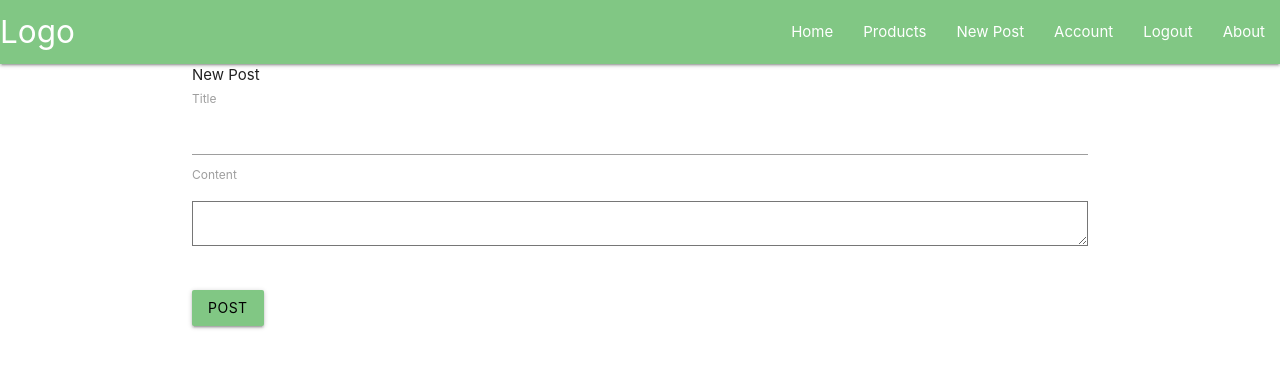
After one commit to NR5P/homestead-automation-website, a Flask app: page /post/new in a window 1280 px wide. The commit adds this page. Shown: the top 368 px of the page. Run offline with Flask 2, Linux system fonts and the light colour scheme; a user stored in the database is signed in; some libraries are stand-ins or nearby versions.

Commit message:
started adding ability for users to add blog posts to page

```diff
--- a/homestead_automation_blog/forms.py
+++ b/homestead_automation_blog/forms.py
@@ -1,7 +1,7 @@
 from flask_wtf import FlaskForm
 from flask_wtf.file import FileField, FileAllowed
 from flask_login import current_user
-from wtforms import StringField, PasswordField, SubmitField, BooleanField
+from wtforms import StringField, PasswordField, SubmitField, BooleanField, TextAreaField
 from wtforms.validators import DataRequired, Length, Email, EqualTo, ValidationError
 from homestead_automation_blog.models import User
 
@@ -45,3 +45,8 @@ class UpdateAccountForm(FlaskForm):
             user = User.query.filter_by(email=email.data).first()
             if user:
                 raise ValidationError("That email is taken")
+
+class PostForm(FlaskForm):
+    title = StringField("Title", validators=[DataRequired()])
+    content = TextAreaField("Content", validators=[DataRequired()])
+    submit = SubmitField("Post")
--- a/homestead_automation_blog/routes.py
+++ b/homestead_automation_blog/routes.py
@@ -3,7 +3,7 @@ import os
 from PIL import Image
 from flask import render_template, url_for, redirect, flash, request
 from homestead_automation_blog import app, db, bcrypt
-from homestead_automation_blog.forms import RegistrationForm, LoginForm, UpdateAccountForm
+from homestead_automation_blog.forms import RegistrationForm, LoginForm, UpdateAccountForm, PostForm
 from homestead_automation_blog.models import User, Post
 from flask_login import login_user, current_user, logout_user, login_required
 
@@ -101,3 +101,12 @@ def account():
         form.email.data = current_user.email
     image_file = url_for("static", filename="profile_pics/" + current_user.image_file)
     return render_template("account.html", title="account", image_file=image_file, form=form)
+
+@app.route("/post/new", methods=["GET", "POST"])
+@login_required
+def new_post():
+    form = PostForm()
+    if form.validate_on_submit():
+        flash("Your post has been created", "green accent-3")
+        return redirect(url_for("home"))
+    return render_template("create_post.html", title="new post", form=form)
--- /dev/null
+++ b/homestead_automation_blog/templates/create_post.html
@@ -0,0 +1,39 @@
+{% extends "layout.html" %}
+{% block content %}
+
+    <div>
+        <form method="POST" action="">
+            {{ form.hidden_tag() }}
+                <legend>New Post</legend>
+                <div>
+                    {{ form.title.label(class="input-field") }}
+                    {% if form.title.errors %}
+                        <div class="red lighten-2">
+                            {% for error in form.title.errors %}
+                                {{ error }}
+                            {% endfor %}
+                        </div>
+                    {% endif %}
+                    {{ form.title(class="input-field") }}
+                </div>
+                <div>
+                    {{ form.content.label(class="input-field") }}
+                    {% if form.content.errors %}
+                        <div class="red lighten-2">
+                            {% for error in form.content.errors %}
+                                {{ error }}
+                            {% endfor %}
+                        </div>
+                    {% endif %}
+                    {{ form.content(class="input-field") }}
+                </div>
+                <br>
+            <div>
+                {{ form.submit(class="btn green lighten-2 black-text") }}
+            </div>
+
+        </form>
+    </div>
+
+
+{% endblock %}
--- a/homestead_automation_blog/templates/layout.html
+++ b/homestead_automation_blog/templates/layout.html
@@ -21,6 +21,7 @@
                 <li><a href="/">Home</a></li>
                 <li><a href="#">Products</a></li>
                 {% if current_user.is_authenticated %}
+                    <li><a href="/post/new">New Post</a></li>
                     <li><a href="/account">Account</a></li>
                     <li><a href="/logout">Logout</a></li>
                 {% else %}
--- a/homestead_automation_blog/templates/login.html
+++ b/homestead_automation_blog/templates/login.html
@@ -3,7 +3,7 @@
     <div>
         <form method="POST" action="">
             {{ form.hidden_tag() }}
-                <h3>Register</h3>
+                <legend>Register</legend>
                 <div>
                     {{ form.email.label(class="input-field") }}
                     {% if form.email.errors %}
```
